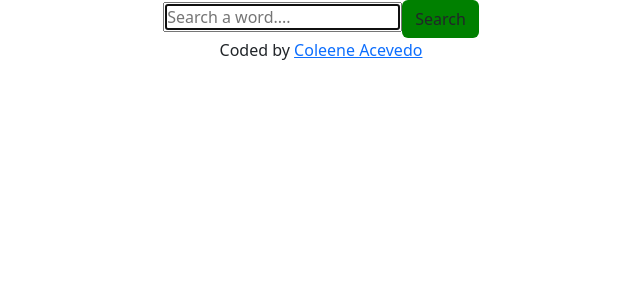
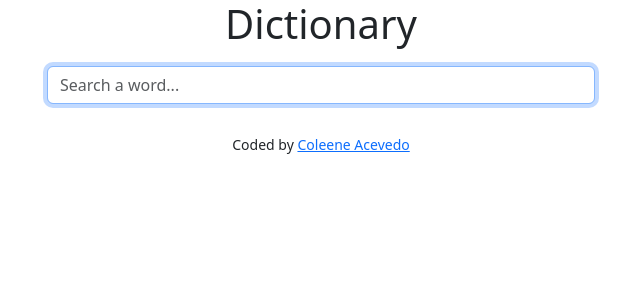
Before and after one commit to cmvce/dictionary-project, a React (Create React App) app: page / in a window 1280 px wide. Shown: the top 300 px of the page, without its empty margins (319-959 px from the left). Built offline with nearby package versions, Linux system fonts and the light colour scheme.

Commit message:
Added meanings

```diff
--- a/src/App.css
+++ b/src/App.css
@@ -8,4 +8,6 @@
 
 .App footer {
   text-align: center;
+  margin-top: 20px;
+  font-size: 14px;
 }
--- a/src/App.js
+++ b/src/App.js
@@ -5,6 +5,7 @@ function App() {
   return (
     <div className='App'>
       <div className='container'>
+        <h1>Dictionary</h1>
         <SearchEngine />
       </div>
       <footer>
--- a/src/Dictionary.css
+++ b/src/Dictionary.css
@@ -1,3 +1,8 @@
-.Dictionary .btn {
-  background-color: green;
+.Dictionary {
+  text-align: center;
+  padding: 10px;
 }
+
+.form-control {
+  margin: 0 auto;
+}
--- a/src/Dictionary.js
+++ b/src/Dictionary.js
@@ -1,36 +1,37 @@
 import React, { useState } from "react";
-import "./Dictionary.css";
 import axios from "axios";
 import Results from "./Results";
-export default function Dictionary() {
-  const [keyword, setKeyword] = useState("");
+import "./Dictionary.css";
+export default function SearchEngine() {
+  const [word, setWord] = useState("");
   const [results, setResults] = useState(null);
 
-  function getWord(response) {
-    setResults(response.data.meanings);
+  function getResponse(response) {
+    console.log(response.data);
+    setResults(response.data);
   }
 
   function search(event) {
     event.preventDefault();
-    const key = "80oc158tb64caae306c6eb4bf7cef14f";
-    const url = `https://api.shecodes.io/dictionary/v1/define?word=${keyword}&key=${key}`;
-    axios.get(url).then(getWord);
+
+    const url = `https://api.shecodes.io/dictionary/v1/define?word=${word}&key=80oc158tb64caae306c6eb4bf7cef14f`;
+    axios.get(url).then(getResponse);
   }
 
-  function updateKeyword(event) {
-    setKeyword(event.target.value);
+  function updateWord(event) {
+    setWord(event.target.value);
   }
 
   return (
     <div className='Dictionary'>
       <form onSubmit={search}>
         <input
-          type='search'
-          autoFocus={true}
-          placeholder='Search a word....'
-          onChange={updateKeyword}
+          type='text'
+          placeholder='Search a word... '
+          onChange={updateWord}
+          autoFocus='true'
+          className='form-control w-50'
         />
-        <button className='btn'>Search</button>
       </form>
       <Results results={results} />
     </div>
--- /dev/null
+++ b/src/Meaning.css
@@ -0,0 +1,5 @@
+.Meaning .example,
+.definition {
+  font-weight: bold;
+  font-style: oblique;
+}
--- /dev/null
+++ b/src/Meaning.js
@@ -0,0 +1,17 @@
+import React from "react";
+import "./Meaning.css";
+export default function Meaning(props) {
+  if (props.meaning.definition[0]) {
+    return (
+      <div className='Meaning'>
+        <h3>{props.meaning.partOfSpeech}</h3>
+
+        <p className='definition'> Definition:</p>
+        <p>{props.meaning.definition}</p>
+        <br />
+        <p className='example'>Example:</p>
+        <p>{props.meaning.example}</p>
+      </div>
+    );
+  }
+}
--- a/src/Meanings.js
+++ /dev/null
@@ -1,21 +0,0 @@
-import React from "react";
-
-export default function Meanings(props) {
-  console.log(props.meanings);
-  return (
-    <div className='Meanings'>
-      <h3>{props.meanings.definition}</h3>
-      {props.meanings.definition.map(function (definition, index) {
-        return (
-          <div key={index}>
-            <p>
-              {definition.definition}
-              <br />
-              <em>{definition.example}</em>
-            </p>
-          </div>
-        );
-      })}
-    </div>
-  );
-}
--- a/src/Results.js
+++ b/src/Results.js
@@ -1,15 +1,16 @@
 import React from "react";
-import Meanings from "./Meanings";
-
+import Meaning from "./Meaning";
 export default function Results(props) {
-  if (props.results) {
+  if (props.results && props.results.meanings) {
     return (
       <div className='Results'>
-        <h2>{props.results.word}</h2>
+        <h2>
+          {props.results.word} - {props.results.phonetic}
+        </h2>
         {props.results.meanings.map(function (meaning, index) {
           return (
             <div key={index}>
-              <Meanings meaning={meaning} />
+              <Meaning meaning={meaning} />
             </div>
           );
         })}
```
Also changed, not shown: 1 other file (tests, documents, lock files or other folders).
